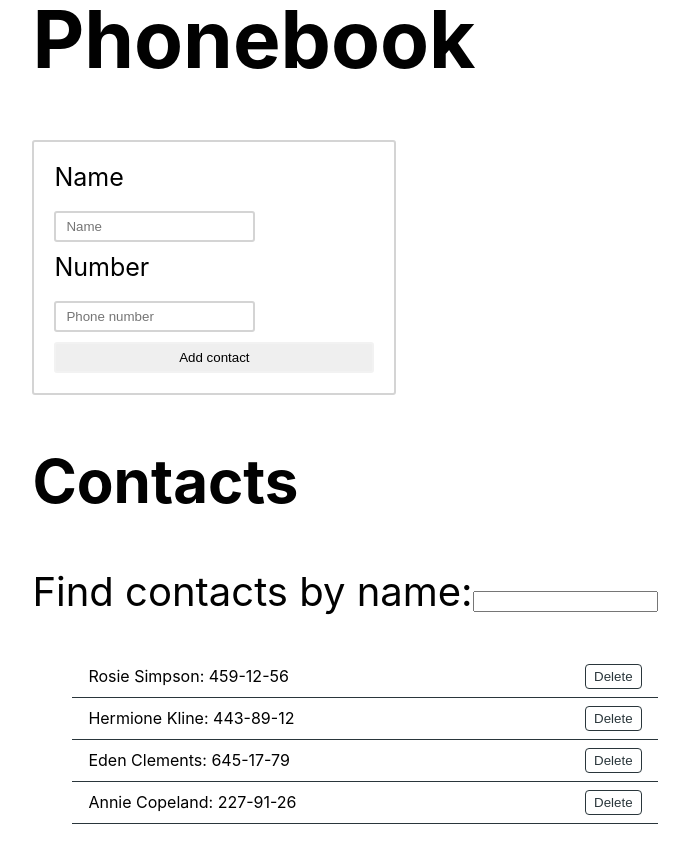
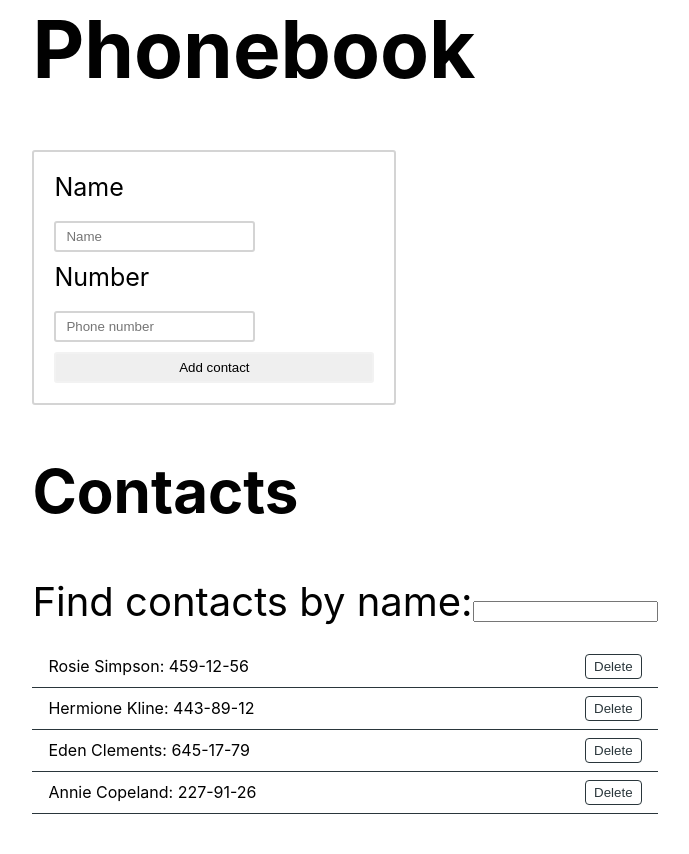
Before and after one commit to MateuszKar2/ReactPhonebook, a React (Create React App) app: page / in a window 1280 px wide. Shown: the top 854 px of the page, without its empty margins (295-984 px from the left). Built offline with nearby package versions, Linux system fonts and the light colour scheme.

Commit message:
add file

```diff
--- a/src/components/ContactList/ContactList.module.css
+++ b/src/components/ContactList/ContactList.module.css
@@ -0,0 +1,6 @@
+.list {
+    margin-top: 20px;
+    padding: 0;
+    list-style: none;
+
+}
```
